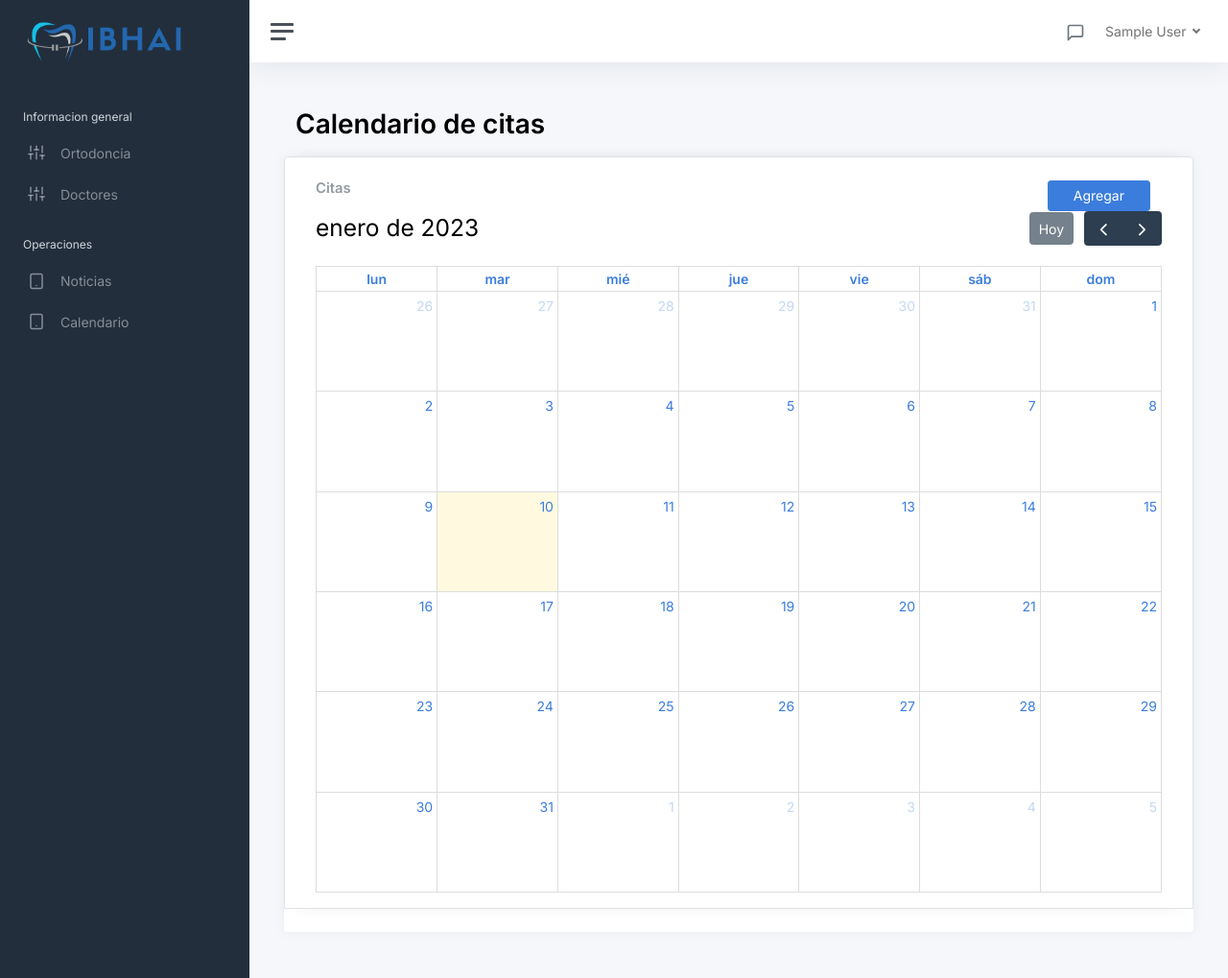
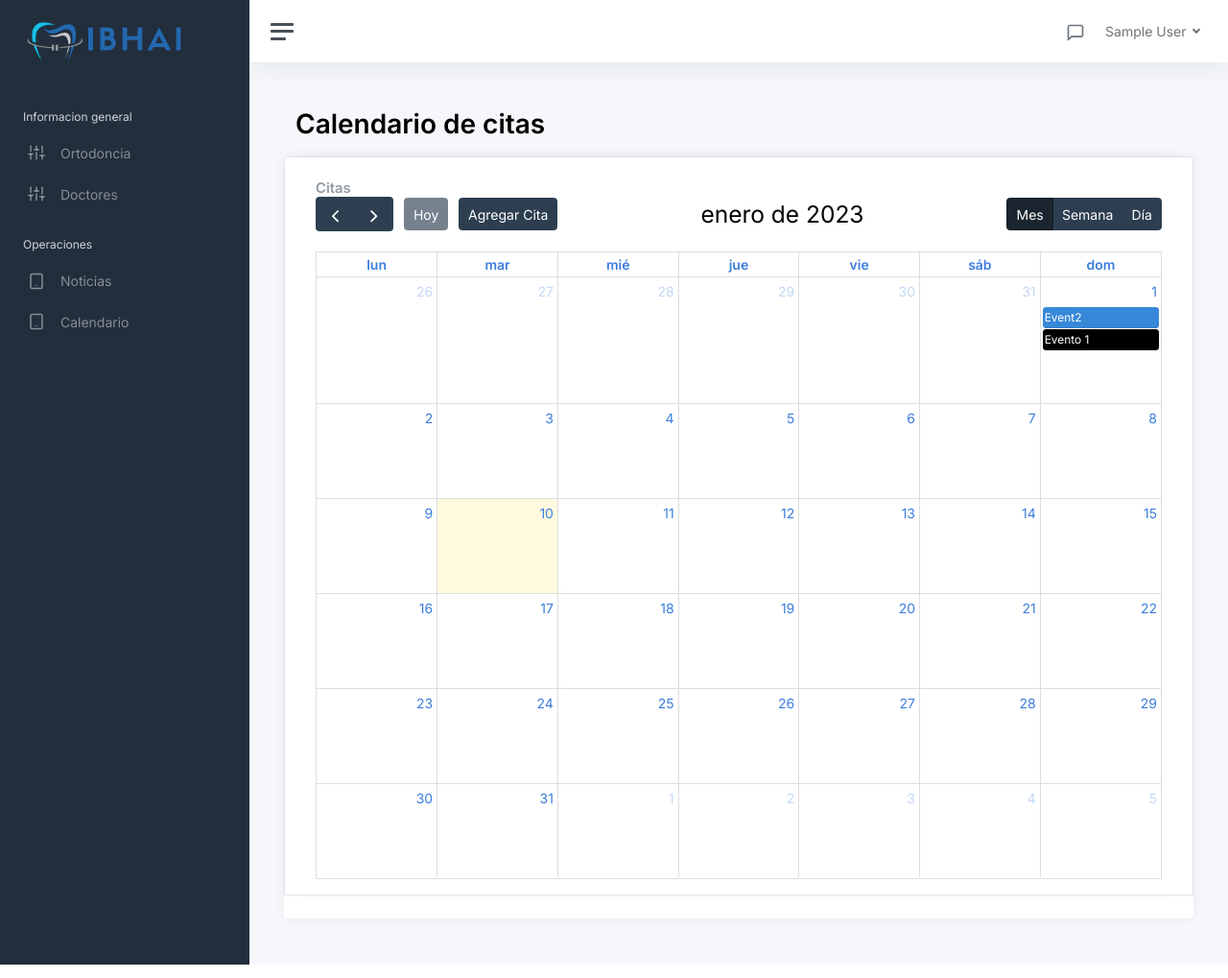
Before and after one commit to ErnestoAmayaRocha/DentistaIbhai, a PHP site: page /admin/calendario.php in a window 1280 px wide. Shown: the whole page at 96% size. Run offline with PHP 8.4, Linux system fonts and the light colour scheme; the visitor is signed in with stand-in values (Sample User, id 1); lists and menus that the app fills with data are empty; some libraries are stand-ins or nearby versions.

Commit message:
Update calendario.php

```diff
--- a/admin/calendario.php
+++ b/admin/calendario.php
@@ -20,12 +20,13 @@ include('./db/session-validate.php');
     <link rel="stylesheet" href="https://cdn.jsdelivr.net/npm/fullcalendar@5.10.1/main.css">
     <script src="https://cdn.jsdelivr.net/npm/fullcalendar@5.10.1/locales-all.js"></script>
 
-
+    <script src="https://cdn.jsdelivr.net/npm/popper.js@1.16.0/dist/umd/popper.min.js"></script>
 
 <!--  -->
     <link rel="canonical" href="https://demo-basic.adminkit.io/" />
 
     <title>Administración | IBHAI</title>
+    <link href="https://cdn.jsdelivr.net/npm/bootstrap@5.0.2/dist/css/bootstrap.min.css" rel="stylesheet" integrity="sha384-EVSTQN3/azprG1Anm3QDgpJLIm9Nao0Yz1ztcQTwFspd3yD65VohhpuuCOmLASjC" crossorigin="anonymous">
 
     <link href="./assets/css/app.css" rel="stylesheet">
     <link href="https://fonts.googleapis.com/css2?family=Inter:wght@300;400;600&display=swap" rel="stylesheet">
@@ -41,14 +42,69 @@ document.addEventListener('DOMContentLoaded', function() {
   var calendar = new FullCalendar.Calendar(calendarEl, {
     initialView: 'dayGridMonth',
     locale:"es",
-    headerToolBar:{
-       left:'prev,next,today',
-       center:'title',
-       right:'dayGridMonth,timeGridWeek, timeGridDay',
+
+    customButtons: {
+    myCustomButton: {
+      text: 'Agregar Cita',
+      click: function() {
+        alert('clicked the custom button!');
+      }
     },
-    dateClick:function(info){
-        document.getElementById()
+
+
+  },
+  headerToolbar: {
+    left: 'prev,next today myCustomButton',
+    center: 'title',
+    right: 'dayGridMonth,timeGridWeek,timeGridDay'
+  },
+
+  dateClick: function(info) {
+
+   alert("click" + info.date);
+
+
+  },
+  events: [
+    {
+      title: 'Evento 1',
+      descripcion:"brackets",
+      paciente:"neto",
+      start: '2023-01-01',
+      color:"black"
+    },
+    {
+      title: 'Event2',
+      descripcion:"limpiezza",
+      paciente:"ana",
+      start: '2023-01-01'
     }
+
+
+  ],
+
+  eventClick: function(info) {
+
+
+
+    // change the border color just for fun
+    info.el.style.borderColor = 'red';
+    $('#tituloEvento').html(info.event.title);
+    $('#descripcionEvento').html(info.event.extendedProps.descripcion);
+    $('#exampleModal').modal('show');
+  },
+
+
+
+
+
+
+
+
+
+
+
+
 
   });
   calendar.render();
@@ -75,9 +131,10 @@ document.addEventListener('DOMContentLoaded', function() {
                                     <div class="col-md-6">
                                         <h5 class="card-title mb-0">Citas</h5>
                                     </div>
-                                    <div class="col-md-6 row d-flex justify-content-end">
-                                        <a class="btn btn-primary col-md-3" href="#">Agregar</a>
-                                    </div>
+                                   <!-- Button trigger modal -->
+
+
+
                                     <div id='calendar'></div>
                                 </div>
 
@@ -88,11 +145,39 @@ document.addEventListener('DOMContentLoaded', function() {
             </main>
         </div>
     </div>
+    <script src="//ajax.googleapis.com/ajax/libs/jquery/1.9.1/jquery.min.js"></script>
+
+    <script src="https://cdn.jsdelivr.net/npm/bootstrap@5.0.2/dist/js/bootstrap.bundle.min.js" integrity="sha384-MrcW6ZMFYlzcLA8Nl+NtUVF0sA7MsXsP1UyJoMp4YLEuNSfAP+JcXn/tWtIaxVXM" crossorigin="anonymous"></script>
 
     <script src="./assets/js/app.js"></script>
     <?php include('../components/swal.php') ?>
 
 
+<!-- Modal -->
+<div class="modal fade" id="exampleModal" tabindex="-1" aria-labelledby="exampleModalLabel" aria-hidden="true">
+  <div class="modal-dialog">
+    <div class="modal-content">
+      <div class="modal-header">
+        <h5 class="modal-title" id="tituloEvento"></h5>
+        <button type="button" class="btn-close" data-bs-dismiss="modal" aria-label="Close"></button>
+      </div>
+      <div class="modal-body">
+        <div id="descripcionEvento"> </div>
+      </div>
+      <div class="modal-footer">
+      <button type="button" class="btn btn-success">Guardar cita</button>
+      <button type="button" class="btn btn-warning">Modificar cita</button>
+      <button type="button" class="btn btn-danger">Borrar cita</button>
+
+
+        <button type="button" class="btn btn-secondary" data-bs-dismiss="modal">Cerrar</button>
+
+
+      </div>
+    </div>
+  </div>
+</div>
+
 </body>
 
 </html>
```
